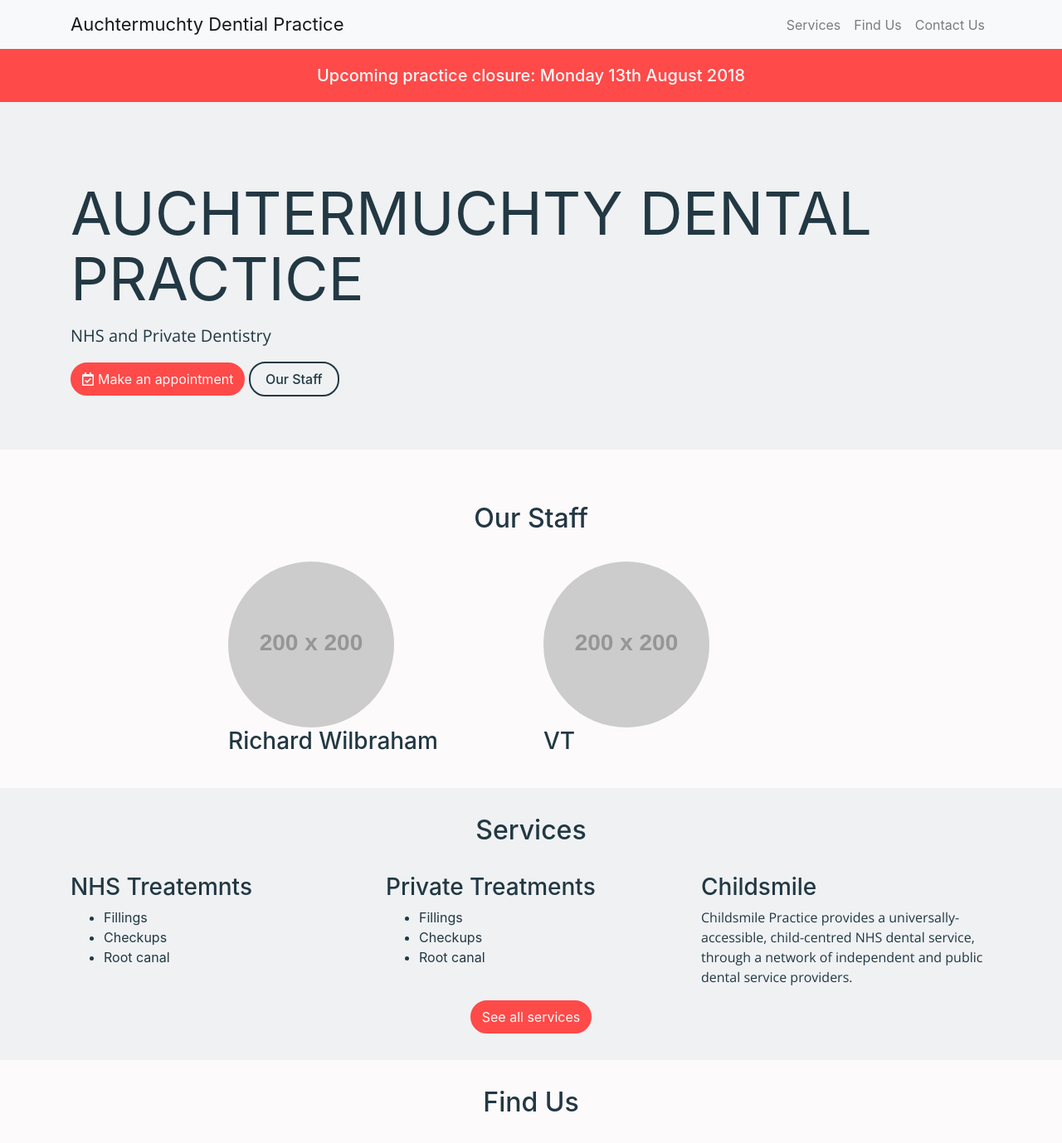
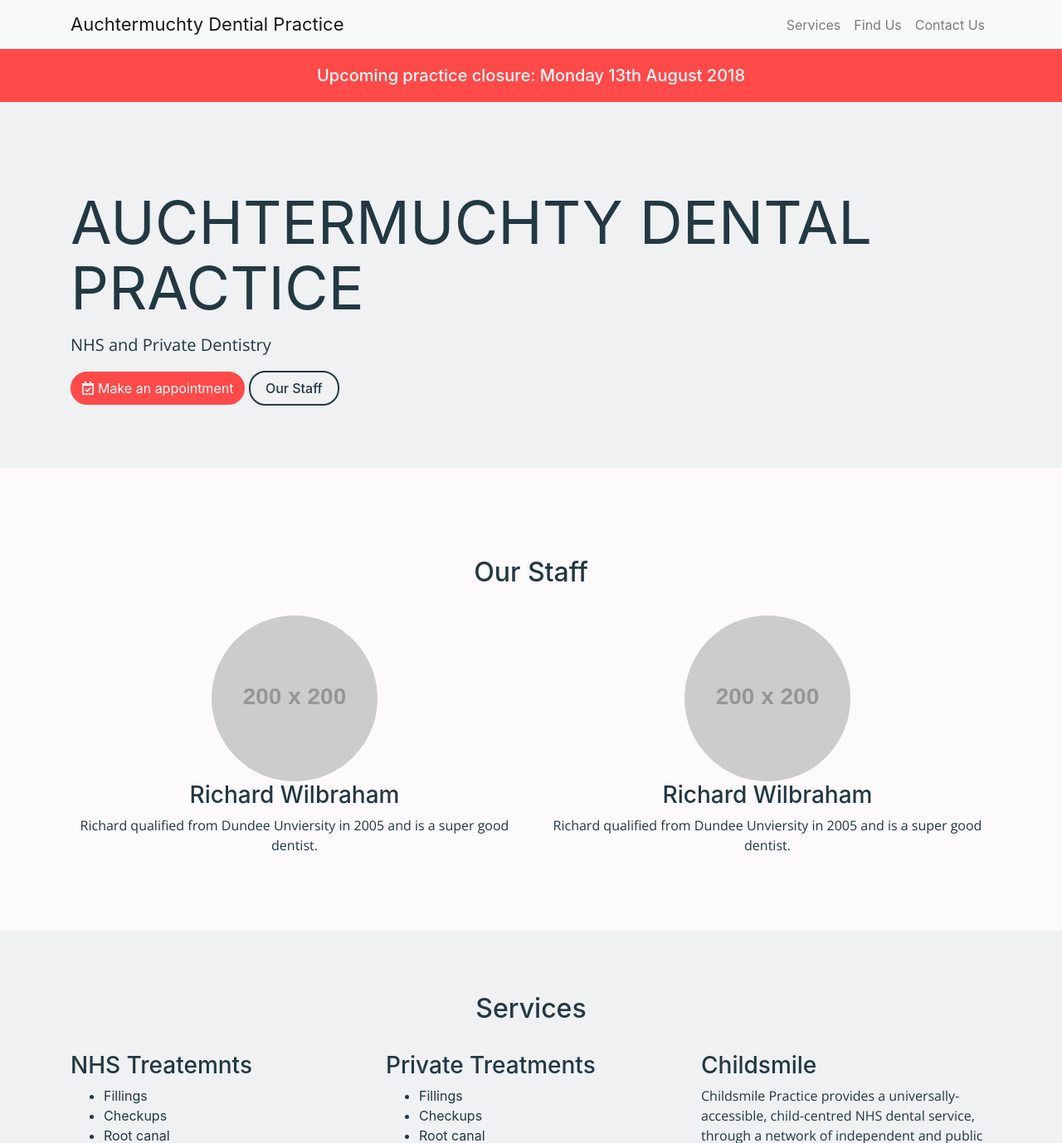
Before and after one commit to janewilson90/auchtermuchty, a PHP site: page / in a window 1280 px wide. Shown: the top 1378 px of the page at 83% size. Run offline with PHP 8.4, Linux system fonts and the light colour scheme; grey boxes labelled with a size stand in for pictures from a placeholder-image service; some libraries are stand-ins or nearby versions.

Commit message:
added favicon

```diff
--- a/assets/css/muchty-styles.css
+++ b/assets/css/muchty-styles.css
@@ -14,11 +14,12 @@
   padding-top: 2em;
   padding-bottom: 2em; }
 
-.content-block:nth-child(odd) {
-  background-color: #eff1f3; }
-
-.content-block:nth-child(even) {
-  background-color: transparent; }
+.content-block {
+  padding: 75px 0; }
+  .content-block:nth-child(odd) {
+    background-color: #eff1f3; }
+  .content-block:nth-child(even) {
+    background-color: transparent; }
 
 footer {
   background-color: #223843;
--- a/index.html
+++ b/index.html
@@ -12,6 +12,15 @@
     <link href="https://fonts.googleapis.com/css?family=Montserrat|Open+Sans" rel="stylesheet">
     <link rel="stylesheet" href="https://use.fontawesome.com/releases/v5.2.0/css/all.css" integrity="sha384-hWVjflwFxL6sNzntih27bfxkr27PmbbK/iSvJ+a4+0owXq79v+lsFkW54bOGbiDQ"
     crossorigin="anonymous">
+
+    <!--favicons-->
+    <link rel="apple-touch-icon" sizes="180x180" href="/apple-touch-icon.png">
+    <link rel="icon" type="image/png" sizes="32x32" href="/favicon-32x32.png">
+    <link rel="icon" type="image/png" sizes="16x16" href="/favicon-16x16.png">
+    <link rel="manifest" href="/site.webmanifest">
+    <link rel="mask-icon" href="/safari-pinned-tab.svg" color="#5bbad5">
+    <meta name="msapplication-TileColor" content="#ffffff">
+    <meta name="theme-color" content="#ffffff">
 
     <!--styles-->
     <link href="assets/css/muchty-styles.css" rel="stylesheet">
@@ -68,17 +77,15 @@
                 </div>
             </div>
             <div class="row">
-                <div class="col-md-8 offset-md-2">
-                    <div class="row">
-                        <div class="col-md-6">
-                            <img src="https://placehold.it/200x200" alt="Ricard Wilbraham" class="rounded-circle img-responsive">
+                <div class="dentist col-md-6 text-center">
+                    <img src="http://placehold.it/200x200" class="rounded-circle img-responsive">
                     <h3>Richard Wilbraham</h3>
+                    <p>Richard qualified from Dundee Unviersity in 2005 and is a super good dentist.</p>
                 </div>
-                        <div class="col-md-6">
-                            <img src="https://placehold.it/200x200" alt="The VT" class="rounded-circle img-responsive">
-                            <h3>VT</h3>
-                        </div>
-                    </div>
+                <div class="dentist col-md-6 text-center">
+                    <img src="http://placehold.it/200x200" class="rounded-circle img-responsive">
+                    <h3>Richard Wilbraham</h3>
+                    <p>Richard qualified from Dundee Unviersity in 2005 and is a super good dentist.</p>
                 </div>
             </div>
         </div>
@@ -156,13 +163,30 @@
                 <div class="col">
                     <ul class="nav">
                         <li class="nav-item">
-                                    <a class="nav-link active" href="#">Privacy Policy</a>
+                            <a class="nav-link" href="#">Privacy Policy</a>
                         </li>
                         <li class="nav-item">
                             <a class="nav-link" href="#">Link</a>
                         </li>
                         <li class="nav-item">
                             <a class="nav-link" href="#">Link</a>
+                        </li>
+                    </ul>
+                </div>
+
+                <div class="col">
+                    <ul class="nav">
+                        <li class="nav-item">
+                            <a class="nav-link" href="https://bda.org/">British Dental Association</a>
+                        </li>
+                        <li class="nav-item">
+                            <a class="nav-link" href="https://www.nhsfife.org/nhs/index.cfm">NHS Fife</a>
+                        </li>
+                        <li class="nav-item">
+                            <a class="nav-link" href="https://www.scottishdental.org/">Scottish Dental</a>
+                        </li>
+                        <li class="nav-item">
+                            <a href="https://www.gdc-uk.org/">General Dental Council</a>
                         </li>
                     </ul>
                 </div>
--- a/scss/_base.scss
+++ b/scss/_base.scss
@@ -1,3 +1,5 @@
+//https://www.flaticon.com/packs/dental-11
+
 h1 h2 h3 h4 h5 h6 {
     font-family: $header-font;
     color: $navy;
@@ -19,6 +21,7 @@
 }
 
 .content-block {
+    padding: 75px 0;
     &:nth-child(odd) {
         background-color: $grey;
     }
```
Also changed, not shown: browserconfig.xml (added, +9 -0 lines), android-chrome-192x192.png (added), android-chrome-512x512.png (added), apple-touch-icon.png (added), favicon-16x16.png (added), favicon-32x32.png (added), mstile-150x150.png (added), safari-pinned-tab.svg (added), site.webmanifest (added). Lines whose indentation alone changed are shown as unchanged.
